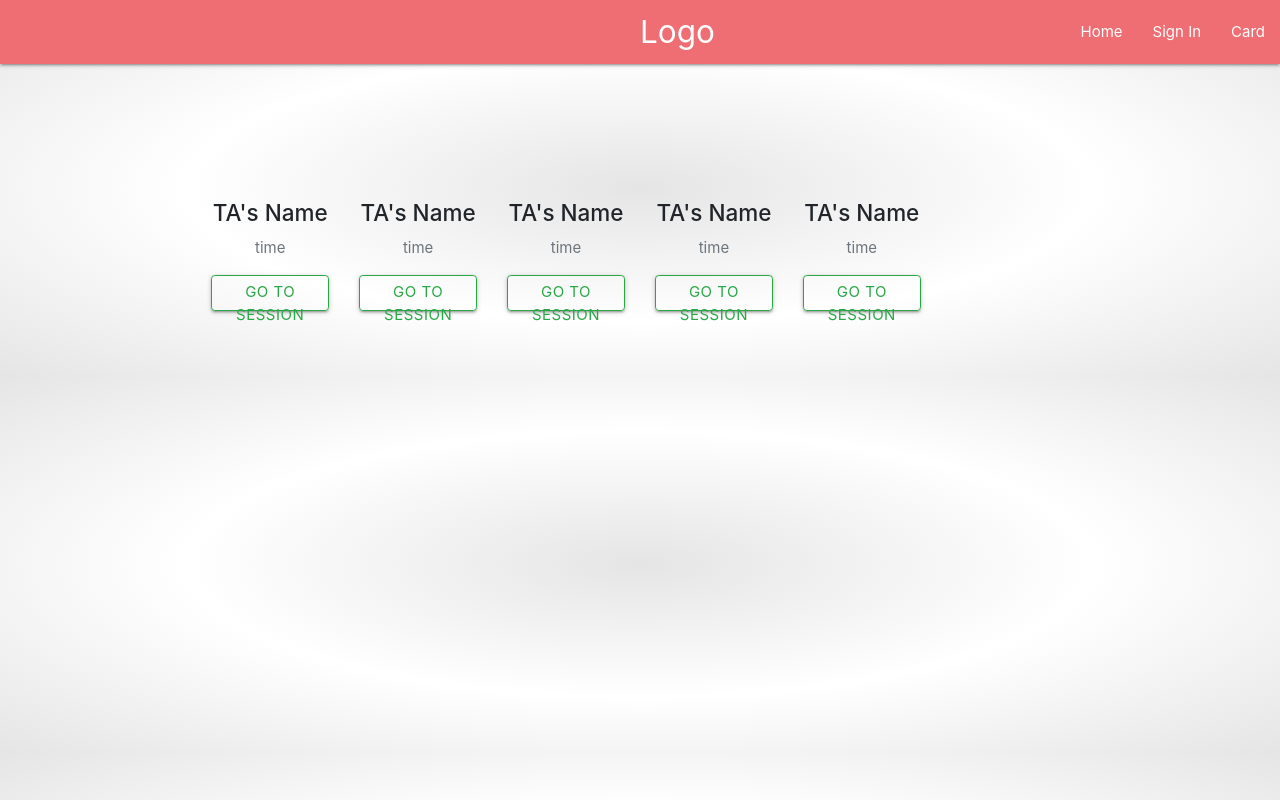
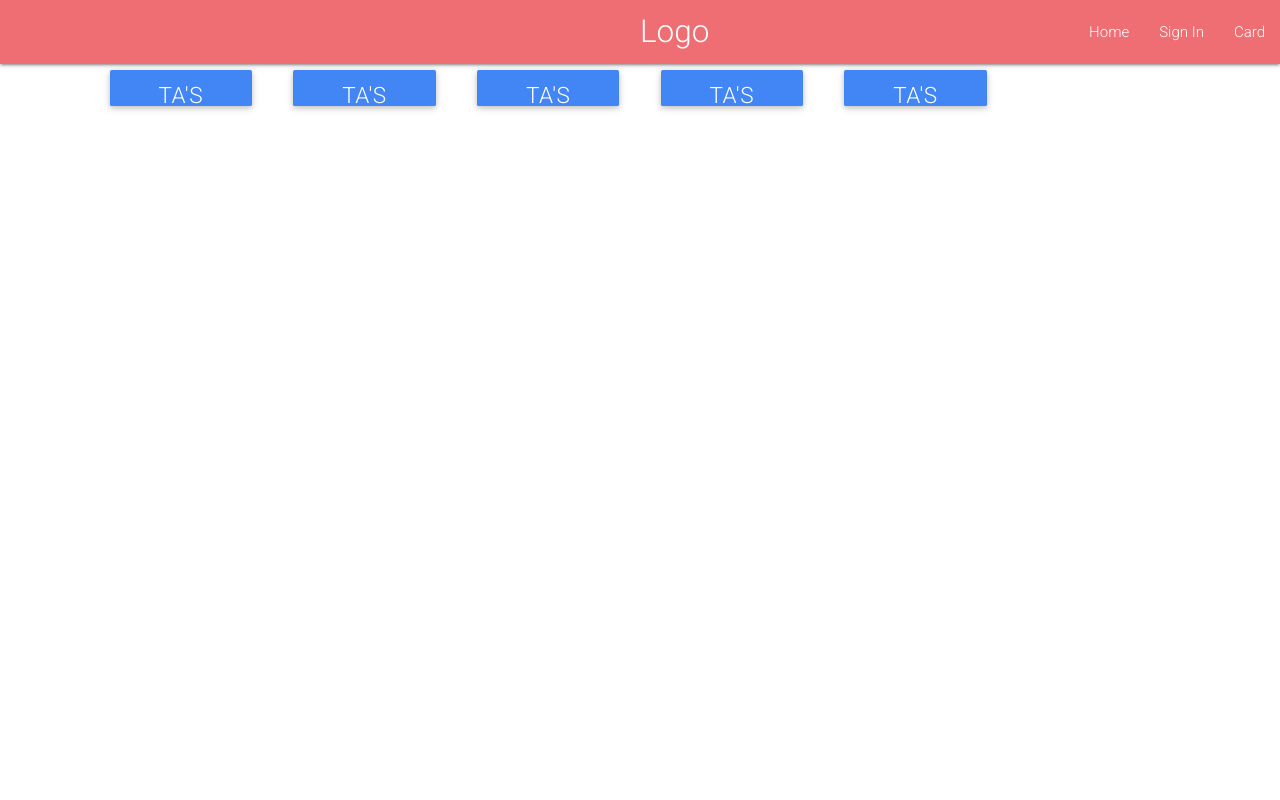
Before and after one commit to hackdsc-tutor-app/tutor-site, a React (Create React App) app in the folder tutor-app/: page /Card in a window 1280 px wide. Built offline with nearby package versions, Linux system fonts and the light colour scheme; what agora-rtc-sdk would draw is missing.

Commit message:
card changes new template

```diff
--- a/tutor-app/package.json
+++ b/tutor-app/package.json
@@ -11,12 +11,16 @@
     "firebase": "^7.14.2",
     "konva": "^5.0.2",
     "materialize-css": "^1.0.0",
+    "mdbreact": "^4.25.6",
     "react": "^16.13.1",
     "react-bootstrap": "^1.0.1",
+    "react-collapsible": "^2.7.0",
     "react-dom": "^16.13.1",
+    "react-expand-animated": "^1.0.2",
     "react-konva": "^16.13.0-0",
     "react-router-dom": "^5.1.2",
     "react-scripts": "^3.4.1",
+    "styled-components": "^3.4.10",
     "use-image": "^1.0.5",
     "uuid": "^7.0.3"
   },
--- a/tutor-app/src/Components/timeslots/cardUI.js
+++ b/tutor-app/src/Components/timeslots/cardUI.js
@@ -1,28 +1,37 @@
-import React from "react";
-import { withRouter, Link } from "react-router-dom";
-import SignInSignOutBtn from '../UserAuth/SignIn'
-import './card-style.css';
-const Card = props => {
-    return (
-        <div className="card-body tex-dark">
-            <h4 className="card-title">TA's Name</h4>
-            <p className="Card-text text-secondary">time</p>
-            <a href="#" className="btn btn-outline-success">Go to session</a>
-        </div>
-    );
 
+import React, { Component } from "react";
+import { MDBBtn, MDBCollapse } from "mdbreact";
+
+class Card extends Component {
+    state = {
+        collapseID: ""
+    }
+
+    toggleCollapse = collapseID => () => {
+        this.setState(prevState => ({
+            collapseID: prevState.collapseID !== collapseID ? collapseID : ""
+        }));
+    }
+
+    render() {
+        return (
+            <>
+                <MDBBtn
+                    color="primary"
+                    onClick={this.toggleCollapse("basicCollapse")}
+                    style={{ marginBottom: "3rem" }}
+                >
+                    <h4 className="card-title">TA's Name</h4>
+                </MDBBtn>
+                <MDBCollapse id="basicCollapse" isOpen={this.state.collapseID}>
+                    <p>
+                        Class Name
+                    </p>
+                    <a href="#" className="btn btn-outline-success">Go to session</a>
+                </MDBCollapse>
+            </>
+        );
+    }
 }
+
 export default Card;
-
-// function Card() {
-//     return (
-//         <React.Fragment>
-//             <div>
-//                 test
-
-//             </div>
-//         </React.Fragment>
-//     );
-// }
-// export default Card;
-//testing
--- a/tutor-app/src/index.js
+++ b/tutor-app/src/index.js
@@ -5,6 +5,9 @@ import App from './App';
 import * as serviceWorker from './serviceWorker';
 import "../node_modules/bootstrap/dist/css/bootstrap.min.css"
 import Card from './Components/timeslots/card'
+import '@fortawesome/fontawesome-free/css/all.min.css';
+import 'bootstrap-css-only/css/bootstrap.min.css';
+import 'mdbreact/dist/css/mdb.css';
 ReactDOM.render(
   <React.StrictMode>
     {/* <Card /> */}
```
Also changed, not shown: 1 other file (tests, documents, lock files or other folders).
